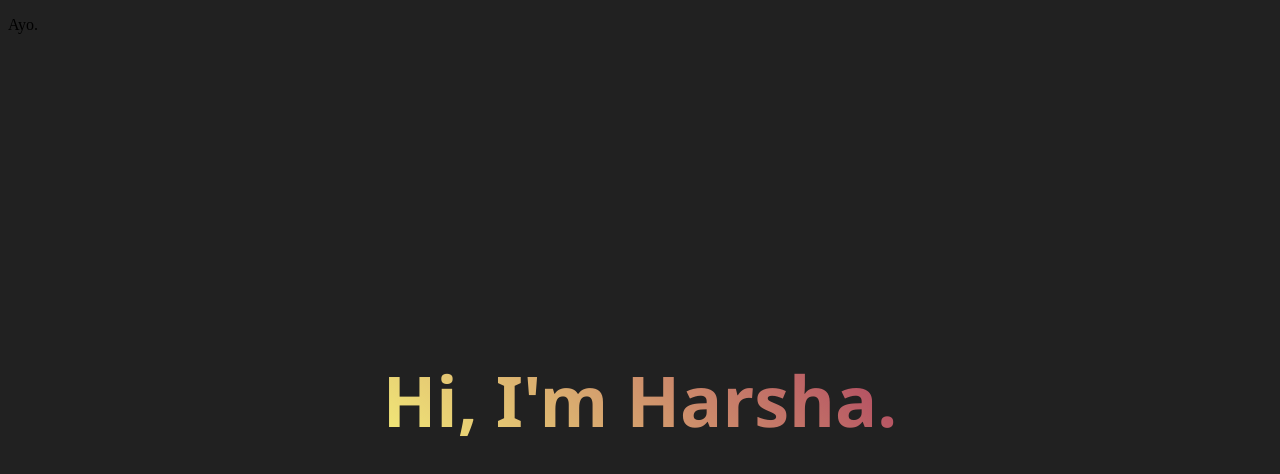
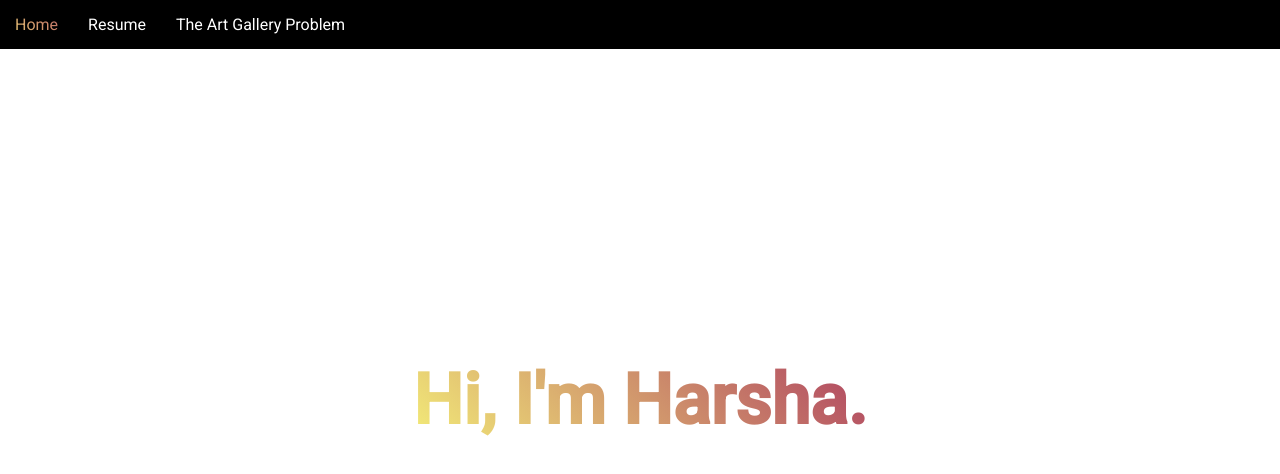
Before and after one commit to tkhv/tkhv.github.io, a plain HTML site: page index.html in a window 1280 px wide. Drawn offline with Linux system fonts and the light colour scheme.

Commit message:
Added nav bar, art gallery problem page

```diff
--- a/index.html
+++ b/index.html
@@ -7,13 +7,20 @@
 </head>
 
 <body>
-  <script src="script.js"></script>
+  <link rel="preconnect" href="https://fonts.gstatic.com">
+  <link href="https://fonts.googleapis.com/css2?family=Roboto:wght@400;500&display=swap" rel="stylesheet">
 
-  <div class="center">
-    <h1 class="text-gradient">Hi, I'm Harsha.</h1>
+  <div class="page-center">
+    <h1 class="title">Hi, I'm Harsha.</h1>
   </div>
 
-  <p>Ayo.</p>
+  <div class="navbar">
+    <ul>
+      <li><a>Home</a></li>
+      <li><a>Resume</a></li>
+      <li><a href="artgallery.html">The Art Gallery Problem</a></li>
+    </ul>
+  </div>
 
 </body>
 
--- a/stylesheet.css
+++ b/stylesheet.css
@@ -1,8 +1,35 @@
-body {
-    background-color: #212121;
+html, body {
+    margin: 0px;
 }
 
-.center {
+ul {
+    list-style-type: none;
+    margin: 0;
+    padding: 0;
+    overflow: hidden;
+    background-color: black;
+}
+
+li {
+    float: left;
+}
+
+li a {
+    display: block;
+    padding: 15px 15px;
+    text-align: center;
+    color: white;
+    font-family: 'Roboto', sans-serif;
+    text-decoration: none;
+}
+
+li a:hover {
+    background: -webkit-linear-gradient(45deg, #f3ec78, #af4261);
+    -webkit-background-clip: text;
+    -webkit-text-fill-color: transparent;
+}
+
+.page-center {
     text-align: center;
     position: fixed;
     top: 50%;
@@ -10,13 +37,10 @@ body {
     transform: translate(-50%, -50%);
 }
 
-.text-gradient {
+.title {
     background: -webkit-linear-gradient(45deg, #f3ec78, #af4261);
     -webkit-background-clip: text;
     -webkit-text-fill-color: transparent;
+    font-size: 70px;
+    font-family: 'Roboto', sans-serif;
 }
-
-h1 {
-    font-size: 70px;
-    font-family: 'Segoe UI', Tahoma, Geneva, Verdana, sans-serif;
-}
```
Also changed, not shown: artgallery.html (added, +40 -0 lines), gallery-stylesheet.css (added, +8 -0 lines).
